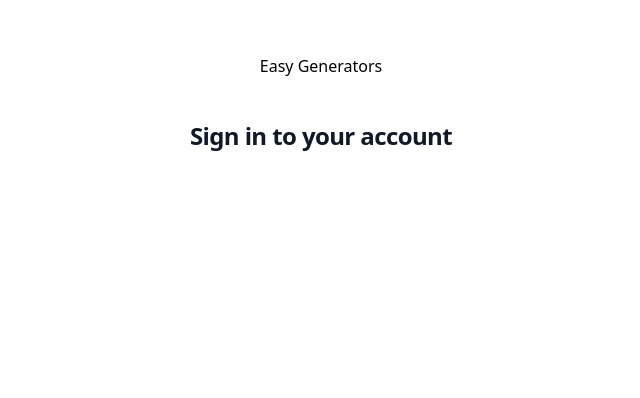
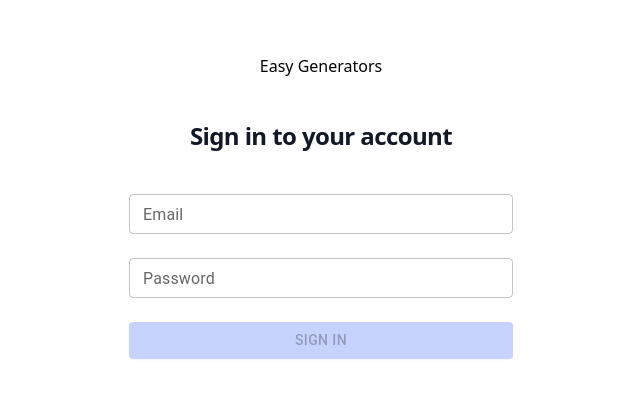
Before and after one commit to omar-diaa-48/easy-generators-task, a React (Vite) app in the folder frontend/: page /sign-in in a window 1280 px wide. Shown: the part 186-584 px from the top of the page, without its empty margins (319-959 px from the left). Built offline with nearby package versions, Linux system fonts and the light colour scheme.

Commit message:
feat: add sign in form

```diff
--- a/frontend/src/pages/SignIn.tsx
+++ b/frontend/src/pages/SignIn.tsx
@@ -4,9 +4,10 @@
 import signInSchema from "../utilities/schemas/sign-in";
 import AuthContainer from "../components/containers/AuthContainer";
 import PageContainer from "../components/containers/PageContainer";
+import TextFieldInput from "../components/handlers/TextFieldInput";
+import Button from "../components/handlers/Button";
 
 const SignIn = () => {
-
     const methods = useForm<ISignInForm>({
         mode: "onChange",
         criteriaMode: "all",
@@ -19,13 +20,23 @@
         }
     })
 
+    const { handleSubmit, formState } = methods;
+
+    const handleUserSubmit = (form: ISignInForm) => {
+        console.log(form)
+    }
+
     return (
         <PageContainer title="">
             <AuthContainer title="Sign in to your account">
                 <div className="mt-10 sm:mx-auto sm:w-full sm:max-w-sm">
                     <FormProvider {...methods} >
-                        <form className="space-y-6" >
-
+                        <form className="space-y-6" onSubmit={handleSubmit(handleUserSubmit)}>
+                            <TextFieldInput name="email" label="Email" variant="outlined" />
+                            <TextFieldInput name="password" label="Password" type="password" variant="outlined" />
+                            <div>
+                                <Button disabled={!formState.isValid} type="submit">Sign In</Button>
+                            </div>
                         </form>
                     </FormProvider>
                 </div>
```
